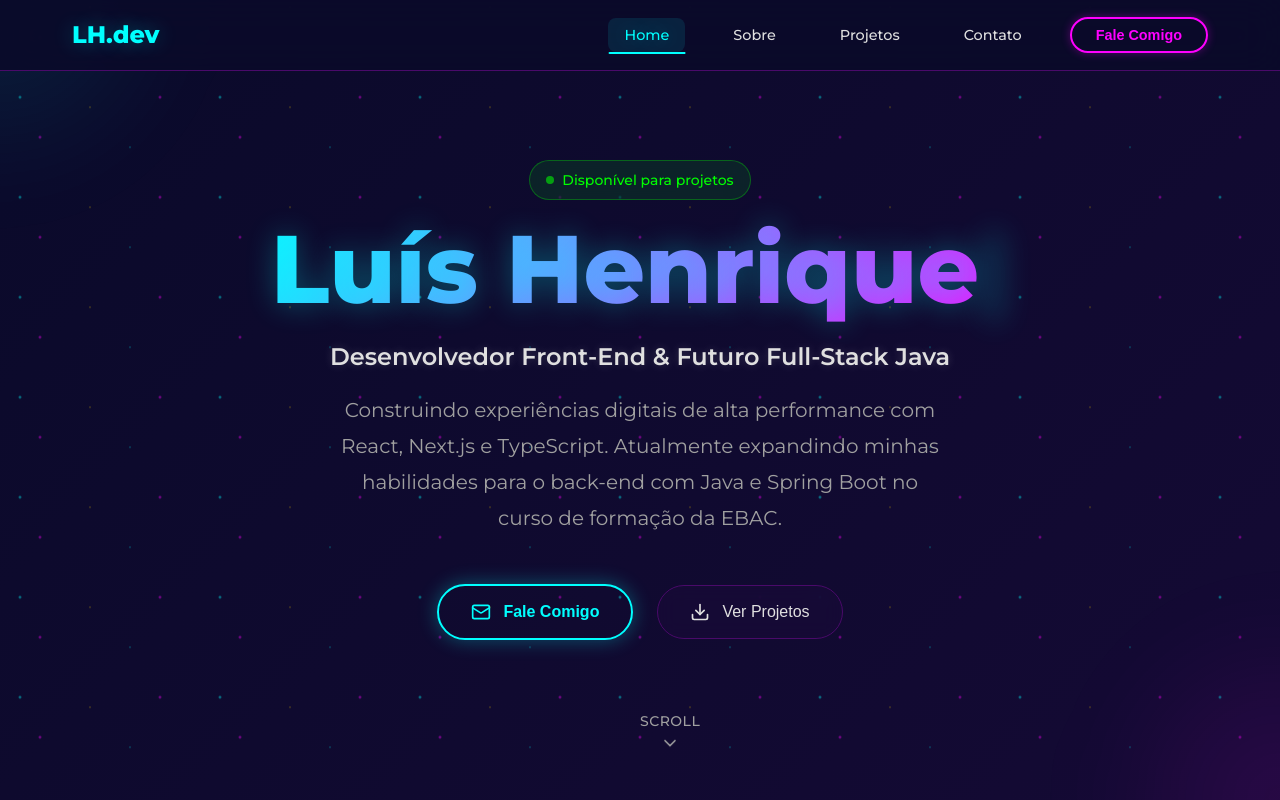
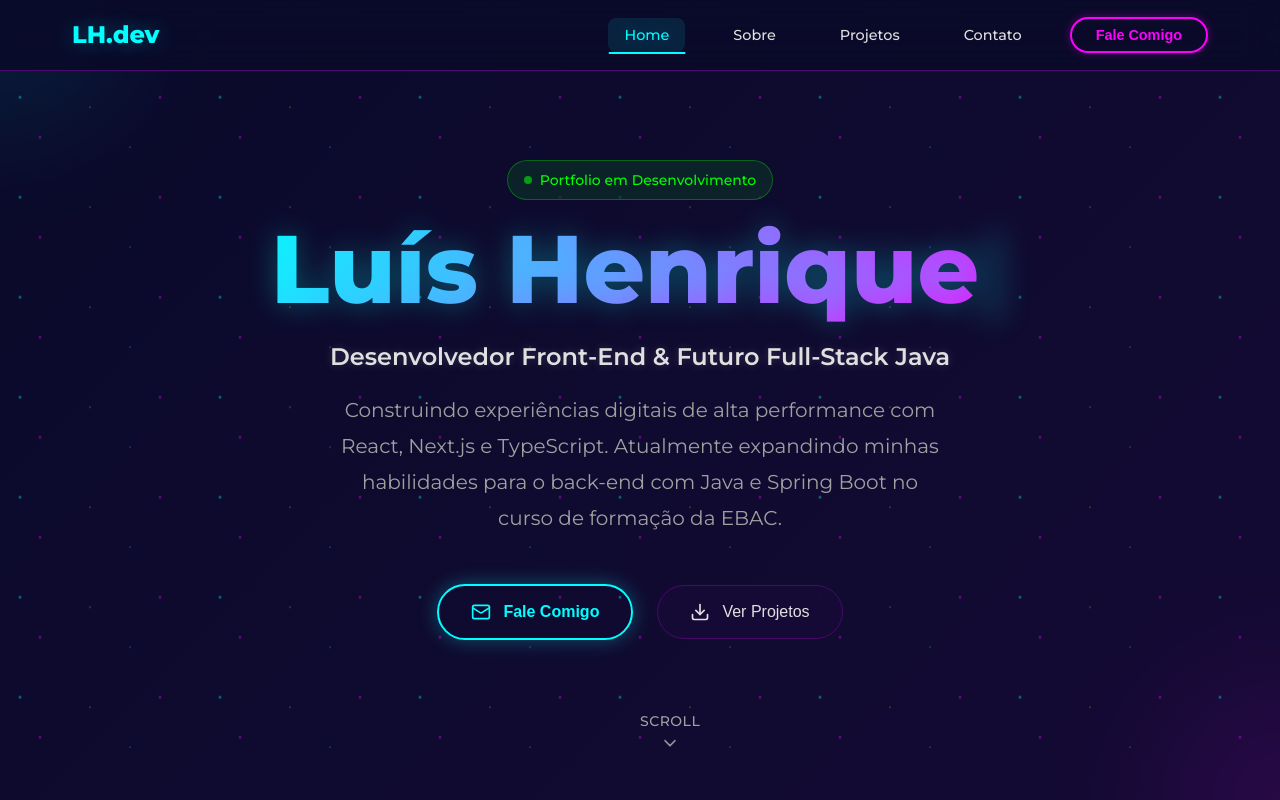
Before and after one commit to lh5818181/Cyberfolio, a React (Vite) app: page / in a window 1280 px wide. Shown: the top 800 px of the page. Built offline with nearby package versions, Linux system fonts and the light colour scheme.

Commit message:
alterando badge do hero

```diff
--- a/src/components/Hero/index.tsx
+++ b/src/components/Hero/index.tsx
@@ -126,7 +126,7 @@ const Hero: React.FC<HeroProps> = ({ className }) => {
           {/* Badge de status */}
           <StatusBadge variants={itemVariants}>
             <StatusDot />
-            Disponível para projetos
+            Portfolio em Desenvolvimento
           </StatusBadge>
 
           {/* Título principal com efeito de digitação */}
```
